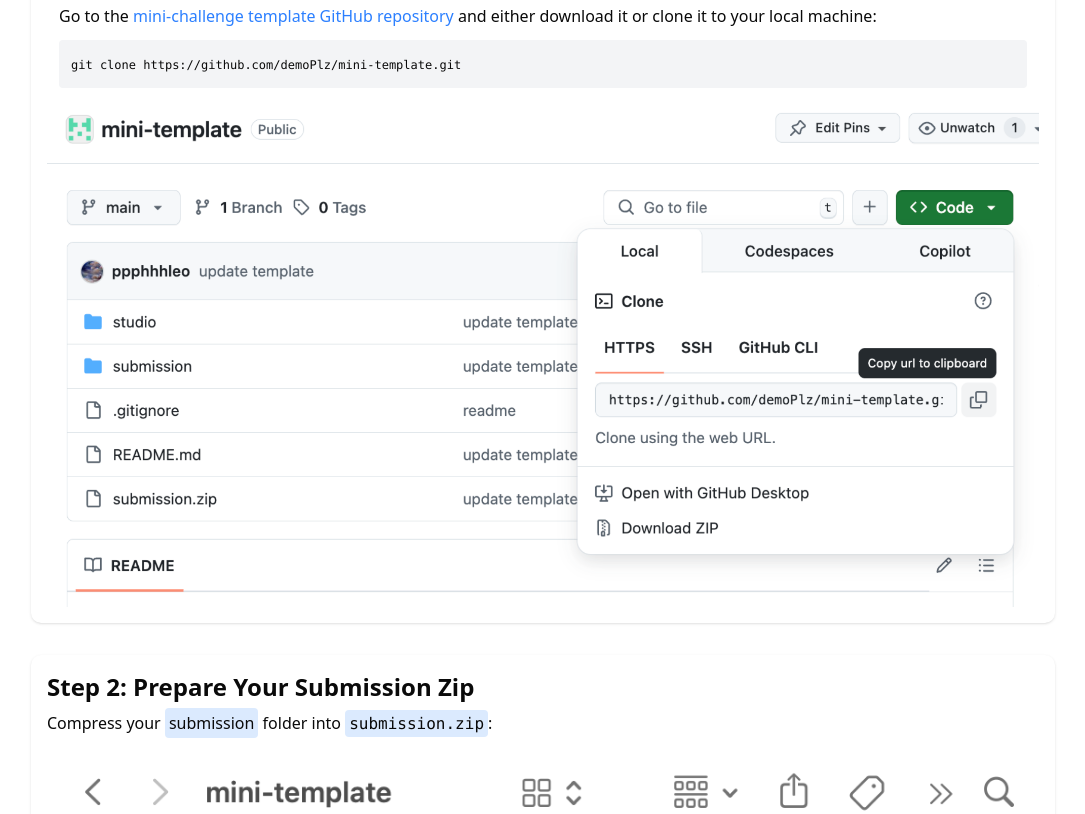
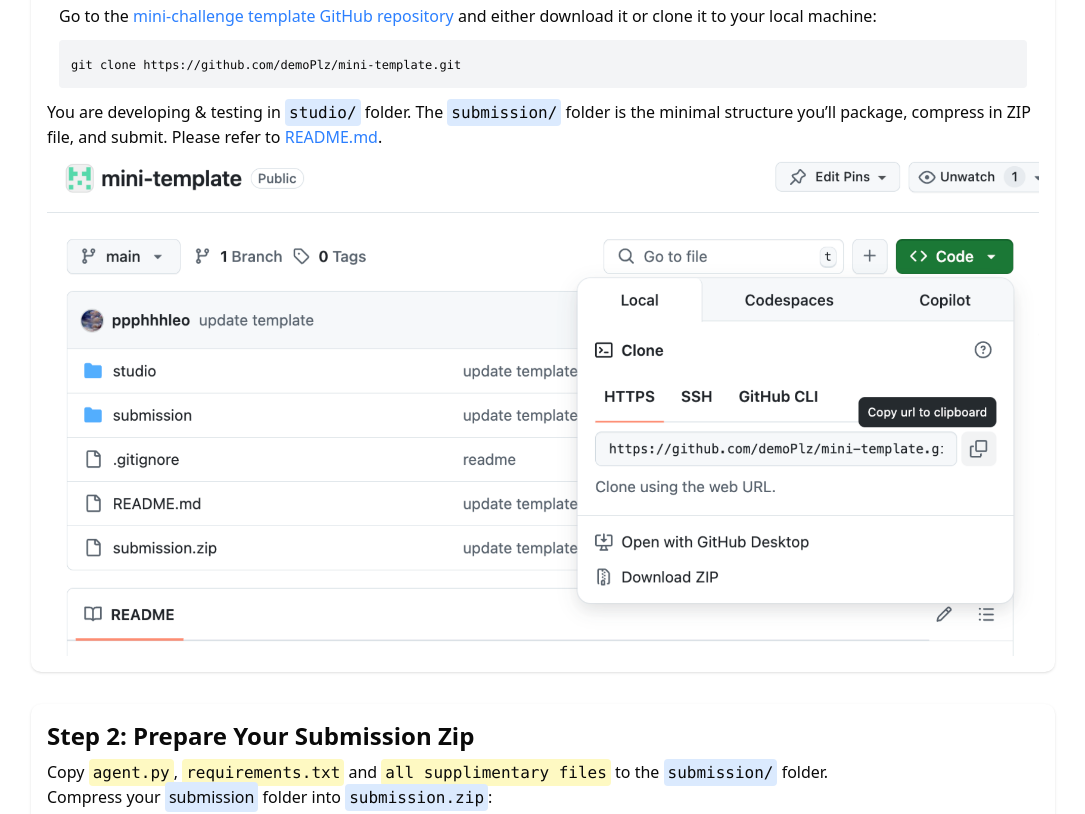
Before and after one commit to VISAgentChallenge/visagentchallenge.github.io, a Next.js app: page /guides in a window 1280 px wide. Shown: the part 220-1034 px from the top of the page, without its empty margins (97-1182 px from the left). Built offline with nearby package versions, Linux system fonts and the light colour scheme; no server answers.

Commit message:
minor updates

```diff
--- a/src/app/challenge/page.tsx
+++ b/src/app/challenge/page.tsx
@@ -19,7 +19,7 @@
   const developers = [
     { name: 'Pan Hao', affiliation: 'University of Minnesota' },
     { name: 'Divyanshu Tiwari', affiliation: 'University of Minnesota' },
-    { name: 'James Yang', affiliation: 'University of Minnesota' },
+    { name: 'Chia-Lun(James) Yang', affiliation: 'University of Minnesota' },
     { name: 'Zhu-Tian Chen', affiliation: 'University of Minnesota' },
     { name: 'Qianwen Wang', affiliation: 'University of Minnesota' }
   ]
--- a/src/app/guides/page.tsx
+++ b/src/app/guides/page.tsx
@@ -13,6 +13,8 @@
               <pre className="bg-gray-100 p-3 rounded m-3">
                 <code className="text-xs">git clone https://github.com/demoPlz/mini-template.git</code>
               </pre>
+              You are developing & testing in <code className="bg-blue-100 p-1 rounded">studio/</code> folder. The <code className="bg-blue-100 p-1 rounded">submission/</code> folder is the minimal structure you’ll package, compress in ZIP file, and submit.
+              Please refer to <a className="text-blue-500" href="https://github.com/demoPlz/mini-template/blob/main/README.md">README.md</a>.
                 <img
                   src="./screenshots/clones.png"
                   alt="Screenshot of cloning the repository"
@@ -22,6 +24,7 @@
 
             <div className="p-4 bg-white rounded-lg shadow">
               <h2 className="text-2xl font-semibold mb-2">Step 2: Prepare Your Submission Zip</h2>
+              Copy <code className="bg-yellow-100 p-1 rounded">agent.py</code>, <code className="bg-yellow-100 p-1 rounded">requirements.txt</code> and <code className="bg-yellow-100 p-1 rounded">all supplimentary files</code> to the <code className="bg-blue-100 p-1 rounded">submission/</code> folder.
               <p>
                 Compress your <span className="bg-blue-100 p-1 rounded">submission</span> folder into <code className="bg-blue-100 p-1 rounded">submission.zip</code>:
               </p>
```
